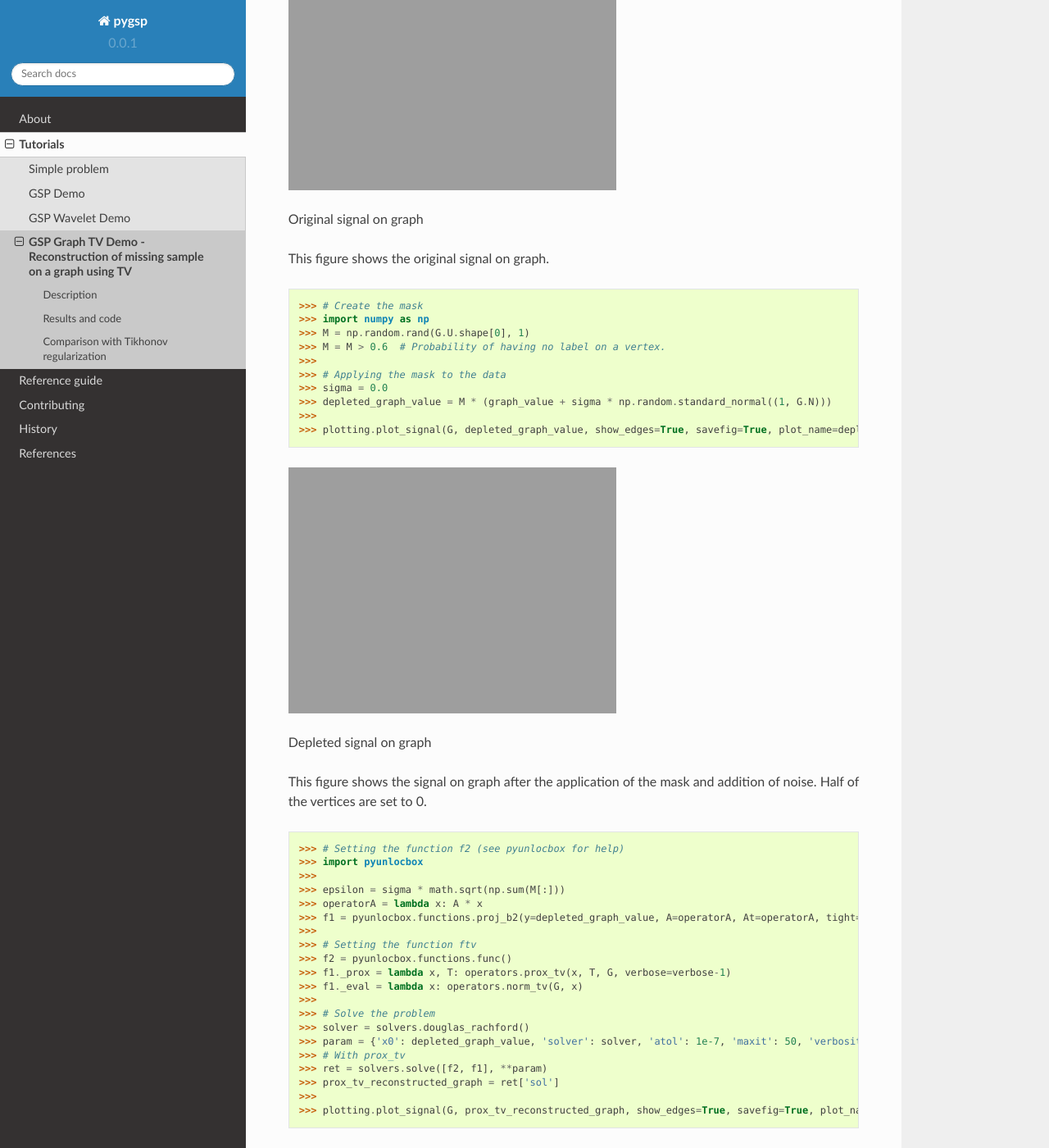
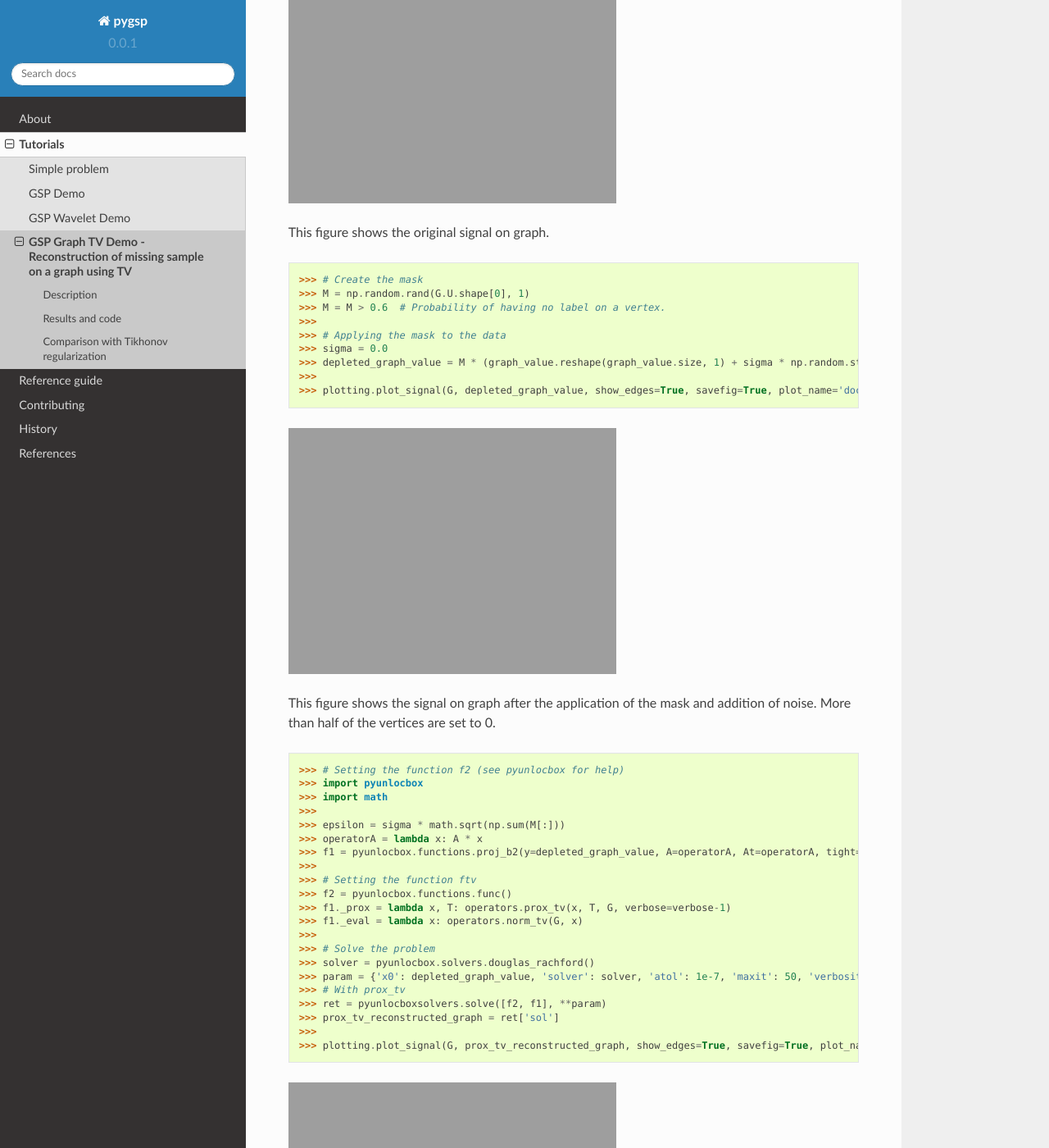
Before and after one commit to epfl-lts2/pygsp, a Sphinx documentation site: the page built from doc/tutorials/demo_graph_tv.rst, in a window 1280 px wide and 1400 px high, scrolled down 1512 px. Shown: the whole window at 82% size. Built offline with Sphinx 7.4.7 and the Read the Docs theme 2.0.0, drawn with Linux system fonts in a browser that asks for light colours; some of the changed text lies outside the part shown.

Commit message:
demo_graph_tv improvement, still using some missing functionnalities

```diff
--- a/doc/tutorials/demo_graph_tv.rst
+++ b/doc/tutorials/demo_graph_tv.rst
@@ -51,34 +52,30 @@
 >>> # Create signal
 >>> graph_value = np.copysign(np.ones(np.shape(G.U[:, 3])[0]), G.U[:, 3])
 >>>
->>> plotting.plot_signal(G, graph_value, savefig=True, plot_name=original_signal)
+>>> plotting.plot_signal(G, graph_value, savefig=True, plot_name='doc/tutorials/img/original_signal')
 
-.. image:: img/signal_graph.*
-
-Original signal on graph
+.. figure:: img/original_signal.*
 
 This figure shows the original signal on graph.
 
 >>> # Create the mask
->>> import numpy as np
 >>> M = np.random.rand(G.U.shape[0], 1)
 >>> M = M > 0.6  # Probability of having no label on a vertex.
 >>>
 >>> # Applying the mask to the data
 >>> sigma = 0.0
->>> depleted_graph_value = M * (graph_value + sigma * np.random.standard_normal((1, G.N)))
+>>> depleted_graph_value = M * (graph_value.reshape(graph_value.size, 1) + sigma * np.random.standard_normal((G.N, 1)))
 >>>
->>> plotting.plot_signal(G, depleted_graph_value, show_edges=True, savefig=True, plot_name=depleted_signal)
+>>> plotting.plot_signal(G, depleted_graph_value, show_edges=True, savefig=True, plot_name='doc/tutorials/img/depleted_signal')
 
-.. image:: img/depleted_signal.*
-
-Depleted signal on graph
+.. figure:: img/depleted_signal.*
 
 This figure shows the signal on graph after the application of the
-mask and addition of noise. Half of the vertices are set to 0.
+mask and addition of noise. More than half of the vertices are set to 0.
 
 >>> # Setting the function f2 (see pyunlocbox for help)
 >>> import pyunlocbox
+>>> import math
 >>>
 >>> epsilon = sigma * math.sqrt(np.sum(M[:]))
 >>> operatorA = lambda x: A * x
@@ -90,17 +87,15 @@
 >>> f1._eval = lambda x: operators.norm_tv(G, x)
 >>>
 >>> # Solve the problem
->>> solver = solvers.douglas_rachford()
+>>> solver = pyunlocbox.solvers.douglas_rachford()
 >>> param = {'x0': depleted_graph_value, 'solver': solver, 'atol': 1e-7, 'maxit': 50, 'verbosity': 'LOW'}
 >>> # With prox_tv
->>> ret = solvers.solve([f2, f1], **param)
+>>> ret = pyunlocboxsolvers.solve([f2, f1], **param)
 >>> prox_tv_reconstructed_graph = ret['sol']
 >>>
->>> plotting.plot_signal(G, prox_tv_reconstructed_graph, show_edges=True, savefig=True, plot_name=depleted_signal)
+>>> plotting.plot_signal(G, prox_tv_reconstructed_graph, show_edges=True, savefig=True, plot_name='doc/tutorials/img/tv_recons_signal')
 
-.. image:: img/tv_recons_signal.*
-
-Reconstructed signal on graph using TV
+.. figure:: img/tv_recons_signal.*
 
 This figure shows the reconstructed signal thanks to the algorithm.
 
@@ -116,13 +111,11 @@
 The result is presented as following:
 
 >>> # Solve the problem with the same solver as before but with a prox_tik function
->>> ret2 = solvers.solve([f3, f1], **param)
+>>> ret2 = pyunlocbox.solvers.solve([f3, f1], **param)
 >>> prox_tik_reconstructed_graph = ret['sol']
 >>>
->>> plotting.plot_signal(G, prox_tik_reconstructed_graph, show_edges=True, savefig=True, plot_name=depleted_signal)
+>>> plotting.plot_signal(G, prox_tik_reconstructed_graph, show_edges=True, savefig=True, plot_name='doc/tutorials/img/tik_recons_signal')
 
-.. image:: img/tv_recons_signal.*
-
-Reconstructed signal on graph using Tikhonov
+.. figure:: img/tik_recons_signal.*
 
 This figure shows the reconstructed signal thanks to the algorithm.
```
Also changed, not shown: other parts of doc/tutorials/demo_graph_tv.rst (+1 -0 lines).
